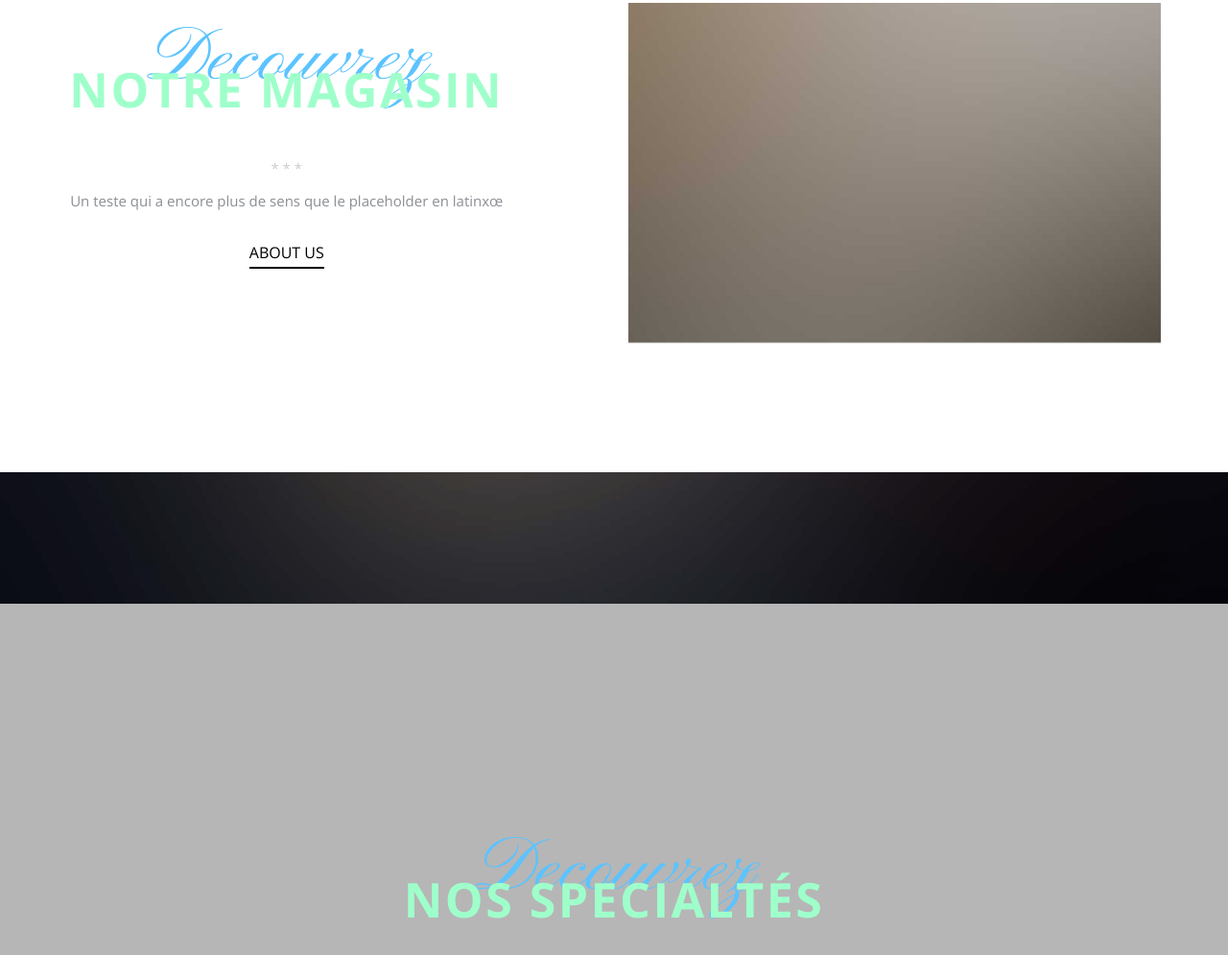
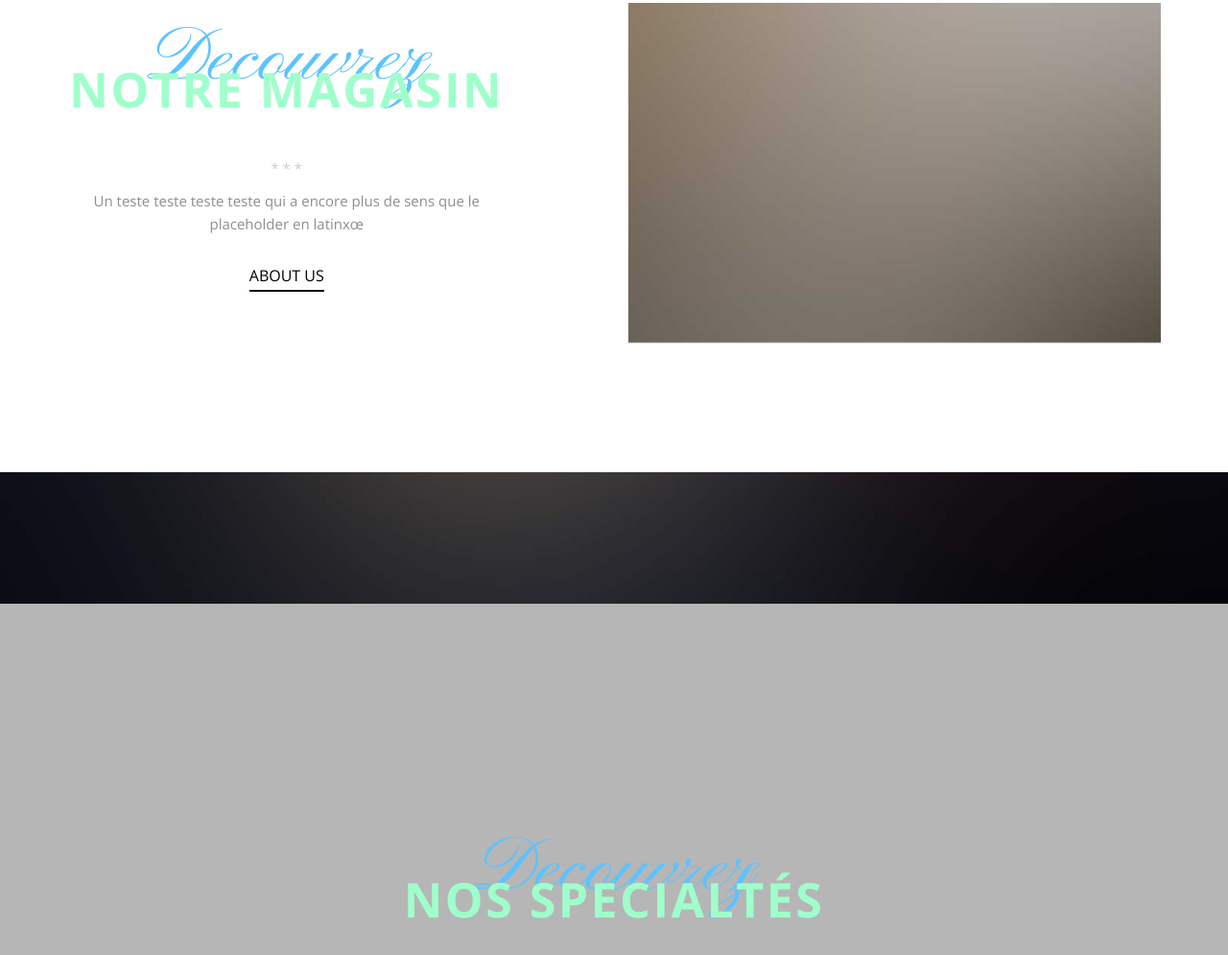
Before and after one commit to NguyenHuyHoangRennes2/SiteResto, a website: page resto/index.html in a window 1280 px wide. Shown: the part 852-1847 px from the top of the page at 96% size. Drawn offline with nearby package versions, Linux system fonts and the light colour scheme; files whose address does not match are found by name.

Commit message:
test de teste

```diff
--- a/resto/index.html
+++ b/resto/index.html
@@ -99,7 +99,7 @@
               <h3 class="secondary-heading">Notre magasin</h3>
               <span class="seperator">* * *</span>
             </div>
-            <p>Un teste qui a encore plus de sens que le placeholder en latinxœ</p>
+            <p>Un teste teste teste teste qui a encore plus de sens que le placeholder en latinxœ</p>
             <p><a href="#" class="probootstrap-custom-link">About Us</a></p>
           </div>
           <div class="col-md-6 col-md-push-1 probootstrap-animate">
```
